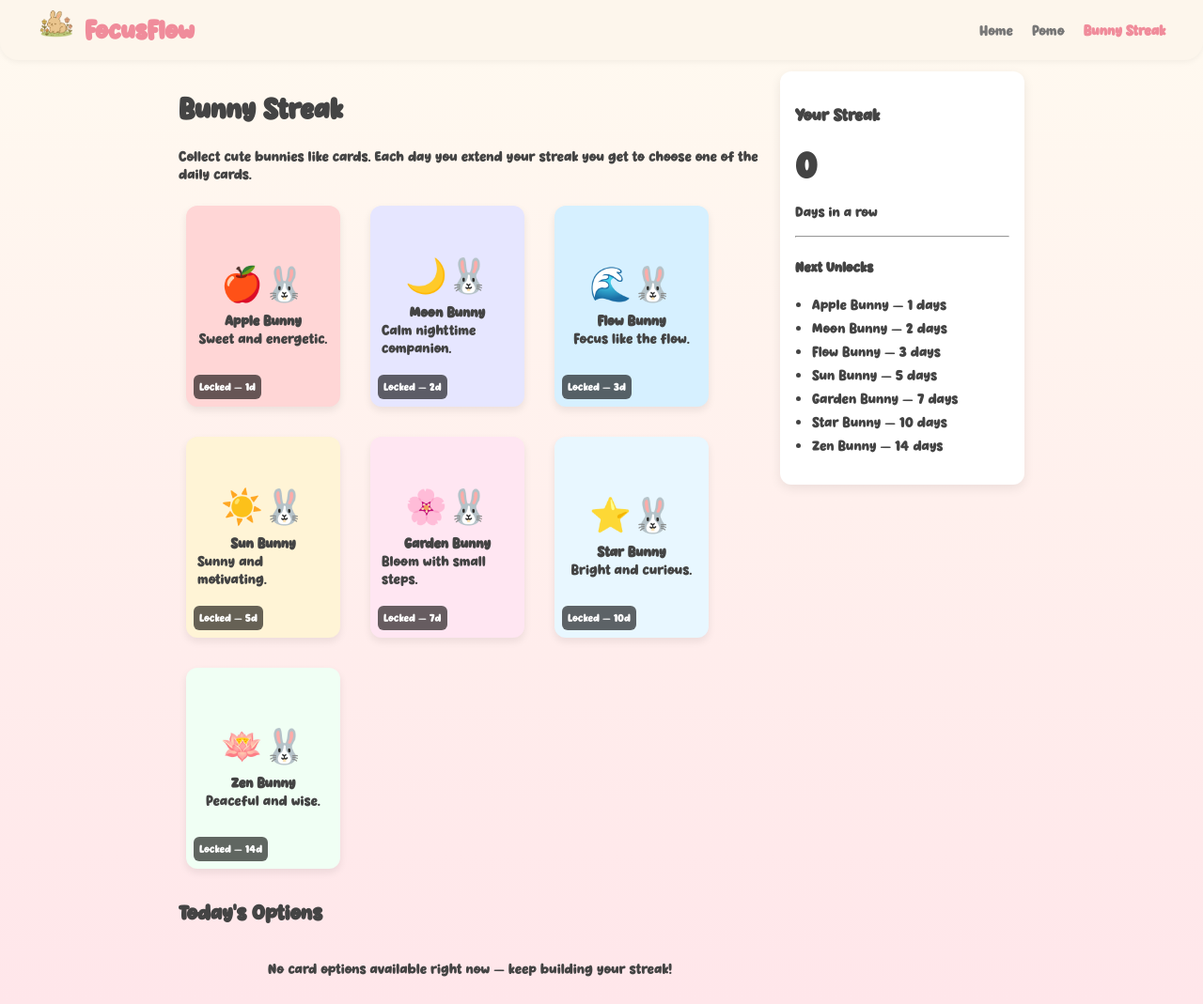
After one commit to yesslay209-bot/FlowFocus-67, a Flask app: page /bunnies in a window 1280 px wide. The commit adds this page. Shown: the whole page at 94% size. Run offline with Flask 3, Linux system fonts and the light colour scheme.

Commit message:
bunny streak
added the bunny streak page

```diff
--- a/app.py
+++ b/app.py
@@ -1,4 +1,4 @@
-from flask import Flask, render_template, jsonify
+from flask import Flask, render_template, jsonify, request
 import random, json, os
 from datetime import date
 
@@ -20,12 +20,38 @@ QUOTES_BREAK = [
     "Rest isn’t wasting time — it’s recharging your light."
 ]
 
+# Bunny "card" definitions (simple visual via emoji + color)
+# 7 bunnies with unlock streak thresholds (days of streak required)
+BUNNIES = [
+    {"id": "bunny_apple", "name": "Apple Bunny", "emoji": "🍎🐰", "color": "#FFD6D6", "desc": "Sweet and energetic.", "unlock_streak": 1},
+    {"id": "bunny_moon", "name": "Moon Bunny", "emoji": "🌙🐰", "color": "#E6E6FF", "desc": "Calm nighttime companion.", "unlock_streak": 2},
+    {"id": "bunny_flow", "name": "Flow Bunny", "emoji": "🌊🐰", "color": "#D6F0FF", "desc": "Focus like the flow.", "unlock_streak": 3},
+    {"id": "bunny_sun", "name": "Sun Bunny", "emoji": "☀️🐰", "color": "#FFF4D6", "desc": "Sunny and motivating.", "unlock_streak": 5},
+    {"id": "bunny_garden", "name": "Garden Bunny", "emoji": "🌸🐰", "color": "#FFE6F2", "desc": "Bloom with small steps.", "unlock_streak": 7},
+    {"id": "bunny_star", "name": "Star Bunny", "emoji": "⭐🐰", "color": "#E8F7FF", "desc": "Bright and curious.", "unlock_streak": 10},
+    {"id": "bunny_zen", "name": "Zen Bunny", "emoji": "🪷🐰", "color": "#F0FFF4", "desc": "Peaceful and wise.", "unlock_streak": 14}
+]
+
 def load_data():
     if not os.path.exists(DATA_FILE):
         with open(DATA_FILE, "w") as f:
-            json.dump({"completed_sessions": 0, "last_date": "", "streak": 0}, f, indent=4)
+            json.dump({
+                "completed_sessions": 0,
+                "last_date": "",
+                "streak": 0,
+                "collection": [],
+                "available_options": [],
+                "available_date": "",
+                "available_claimed": False
+            }, f, indent=4)
     with open(DATA_FILE, "r") as f:
-        return json.load(f)
+        data = json.load(f)
+    # Ensure keys exist for older files
+    data.setdefault("collection", [])
+    data.setdefault("available_options", [])
+    data.setdefault("available_date", "")
+    data.setdefault("available_claimed", False)
+    return data
 
 def save_data(data):
     with open(DATA_FILE, "w") as f:
@@ -51,17 +77,72 @@ def complete_session():
     # Update completed sessions
     data["completed_sessions"] += 1
 
-    # Update streak logic
+    # Update streak logic and generate daily card options when a new day is reached
+    new_card_generated = False
     if data["last_date"] == "":
         data["streak"] = 1
+        # generate options for the first day
+        data["available_options"] = random.sample([b["id"] for b in BUNNIES], k=min(3, len(BUNNIES)))
+        data["available_date"] = today
+        data["available_claimed"] = False
+        new_card_generated = True
     elif data["last_date"] == today:
         pass  # same day, do not add
     else:
         data["streak"] += 1
+        # generate a new set of options for today (excluding already collected)
+        # choose eligible bunnies: unlocked by streak and not already collected
+        eligible = [b["id"] for b in BUNNIES if b["unlock_streak"] <= data.get("streak", 0) and b["id"] not in data.get("collection", [])]
+        if not eligible:
+            # fallback to any remaining uncollected
+            eligible = [b["id"] for b in BUNNIES if b["id"] not in data.get("collection", [])]
+        if not eligible:
+            # if none left, allow repeats from all
+            eligible = [b["id"] for b in BUNNIES]
+        data["available_options"] = random.sample(eligible, k=min(3, len(eligible)))
+        data["available_date"] = today
+        data["available_claimed"] = False
+        new_card_generated = True
+
     data["last_date"] = today
 
     save_data(data)
-    return jsonify(data)
+    response = {"data": data, "new_card_generated": new_card_generated}
+    return jsonify(response)
+
+
+@app.route("/bunnies")
+def bunnies_page():
+    user_data = load_data()
+    return render_template("bunnies.html", bunnies=BUNNIES, user_data=user_data)
+
+
+@app.route('/claim_card', methods=['POST'])
+def claim_card():
+    payload = request.get_json() or {}
+    card_id = payload.get('card_id')
+    data = load_data()
+    today = str(date.today())
+    if data.get('available_date') != today:
+        return jsonify({'error': 'No available card for today'}), 400
+    if data.get('available_claimed'):
+        return jsonify({'error': 'Card already claimed'}), 400
+    if card_id not in data.get('available_options', []):
+        return jsonify({'error': 'Invalid card selected'}), 400
+
+    # ensure streak meets unlock requirement
+    card = next((b for b in BUNNIES if b['id'] == card_id), None)
+    if not card:
+        return jsonify({'error': 'Unknown card'}), 400
+    if data.get('streak', 0) < card.get('unlock_streak', 0):
+        return jsonify({'error': 'Streak too low to claim this card'}), 400
+
+    # add to collection
+    if card_id not in data['collection']:
+        data['collection'].append(card_id)
+    data['available_claimed'] = True
+    save_data(data)
+    return jsonify({'success': True, 'data': data})
 
 # navigate to the pomo page
 @app.route("/pomo")
--- /dev/null
+++ b/templates/bunnies.html
@@ -0,0 +1,122 @@
+<!DOCTYPE html>
+<html lang="en">
+<head>
+  <meta charset="UTF-8" />
+  <meta name="viewport" content="width=device-width, initial-scale=1.0" />
+  <title>Bunny Streak - FocusFlow</title>
+  <link rel="stylesheet" href="{{ url_for('static', filename='style.css') }}">
+  <style>
+    .cards {display:flex;gap:16px;flex-wrap:wrap;justify-content:center;margin-top:16px}
+    .card {width:150px;height:200px;border-radius:12px;display:flex;flex-direction:column;align-items:center;justify-content:center;padding:12px;box-shadow:0 4px 8px rgba(0,0,0,0.08);}
+    .emoji {font-size:36px}
+    .card-name{font-weight:600;margin-top:8px;text-align:center}
+    .claim-btn{margin-top:10px;padding:6px 10px;border-radius:8px;border:none;background:#6ECF9A;color:#fff;cursor:pointer}
+    .disabled{opacity:0.5;cursor:not-allowed}
+    .section{max-width:900px;margin:0 auto;padding:12px}
+  </style>
+</head>
+<body>
+  <nav class="navbar">
+    <div class="nav-left">
+      <img src="{{ url_for('static', filename='bunny.png') }}" alt="Logo" class="nav-logo">
+      <span class="nav-title">FocusFlow</span>
+    </div>
+    <div class="nav-right">
+      <a href="{{ url_for('home') }}" class="nav-link">Home</a>
+      <a href="{{ url_for('pomo') }}" class="nav-link">Pomo</a>
+      <a href="{{ url_for('bunnies_page') }}" class="nav-link active">Bunny Streak</a>
+    </div>
+  </nav>
+
+  <div class="section" style="display:flex;gap:20px;align-items:flex-start;">
+    <div style="flex:1">
+      <h1>Bunny Streak</h1>
+      <p>Collect cute bunnies like cards. Each day you extend your streak you get to choose one of the daily cards.</p>
+
+      <div class="cards" id="slots" style="justify-content:flex-start;flex-wrap:wrap;">
+        {% set collected = user_data.collection %}
+        {% for b in bunnies[:7] %}
+          {% set is_collected = b.id in collected %}
+          {% set unlocked = user_data.streak >= b.unlock_streak %}
+          <div class="card {% if is_collected %}collected{% elif unlocked %}unlocked{% else %}locked{% endif %}" style="background: {{ b.color }};margin:8px;position:relative;width:140px;height:190px;">
+            <div class="emoji">{{ b.emoji }}</div>
+            <div class="card-name">{{ b.name }}</div>
+            <div class="card-desc">{{ b.desc }}</div>
+            {% if is_collected %}
+              <div style="position:absolute;top:8px;right:8px;background:#fff;border-radius:8px;padding:4px 6px;font-size:12px">Collected</div>
+            {% elif not unlocked %}
+              <div style="position:absolute;bottom:8px;left:8px;background:rgba(0,0,0,0.6);color:#fff;padding:6px;border-radius:6px;font-size:12px">Locked — {{ b.unlock_streak }}d</div>
+            {% endif %}
+          </div>
+        {% endfor %}
+      </div>
+
+      <h2 style="margin-top:24px">Today's Options</h2>
+      <div id="options-area">
+        {% if user_data.available_date %}
+          <p>Available date: {{ user_data.available_date }}</p>
+        {% endif %}
+
+        <div class="cards" id="options">
+          {% if user_data.available_options %}
+            {% for opt_id in user_data.available_options %}
+              {% for b in bunnies %}
+                {% if b.id == opt_id %}
+                  <div class="card" style="background: {{ b.color }}" data-id="{{ b.id }}">
+                    <div class="emoji">{{ b.emoji }}</div>
+                    <div class="card-name">{{ b.name }}</div>
+                    <div class="card-desc">{{ b.desc }}</div>
+                    {% if not user_data.available_claimed and user_data.streak >= b.unlock_streak %}
+                      <button class="claim-btn" onclick="claimCard('{{ b.id }}')">Claim</button>
+                    {% elif not user_data.available_claimed and user_data.streak < b.unlock_streak %}
+                      <button class="claim-btn disabled" disabled>Locked</button>
+                    {% else %}
+                      <button class="claim-btn disabled" disabled>Claimed</button>
+                    {% endif %}
+                  </div>
+                {% endif %}
+              {% endfor %}
+            {% endfor %}
+          {% else %}
+            <p>No card options available right now — keep building your streak!</p>
+          {% endif %}
+        </div>
+      </div>
+    </div>
+
+    <aside style="width:260px;flex-shrink:0;">
+      <div style="background:#fff;padding:16px;border-radius:12px;box-shadow:0 4px 12px rgba(0,0,0,0.08);">
+        <h3>Your Streak</h3>
+        <div style="font-size:40px;font-weight:700">{{ user_data.streak }}</div>
+        <p>Days in a row</p>
+        <hr />
+        <h4>Next Unlocks</h4>
+        <ul style="padding-left:18px">
+          {% for b in bunnies %}
+            {% if b.id not in collected %}
+              <li style="margin-bottom:6px">{{ b.name }} — {{ b.unlock_streak }} days {% if user_data.streak >= b.unlock_streak %}(available){% endif %}</li>
+            {% endif %}
+          {% endfor %}
+        </ul>
+      </div>
+    </aside>
+  </div>
+
+<script>
+  async function claimCard(cardId){
+    const res = await fetch('/claim_card', {
+      method: 'POST',
+      headers: {'Content-Type':'application/json'},
+      body: JSON.stringify({card_id: cardId})
+    });
+    const data = await res.json();
+    if(res.ok){
+      // simple refresh to show collection update
+      location.reload();
+    } else {
+      alert(data.error || 'Could not claim card');
+    }
+  }
+</script>
+</body>
+</html>
--- a/templates/pomo.html
+++ b/templates/pomo.html
@@ -17,7 +17,7 @@
     <div class="nav-right">
       <a href="{{ url_for('home') }}" class="nav-link">Home</a>
       <a href="{{ url_for('pomo') }}" class="nav-link active">Pomo</a>
-      <a href="#" class="nav-link">Bunny Streak</a>
+      <a href="{{ url_for('bunnies_page') }}" class="nav-link">Bunny Streak</a>
       <a href="#" class="nav-link">Music</a>
       <a href="#" class="nav-link">Settings</a>
     </div>
```
Also changed, not shown: run_test_bunnies.py (added, +11 -0 lines), static/bunnies.webp (added).
